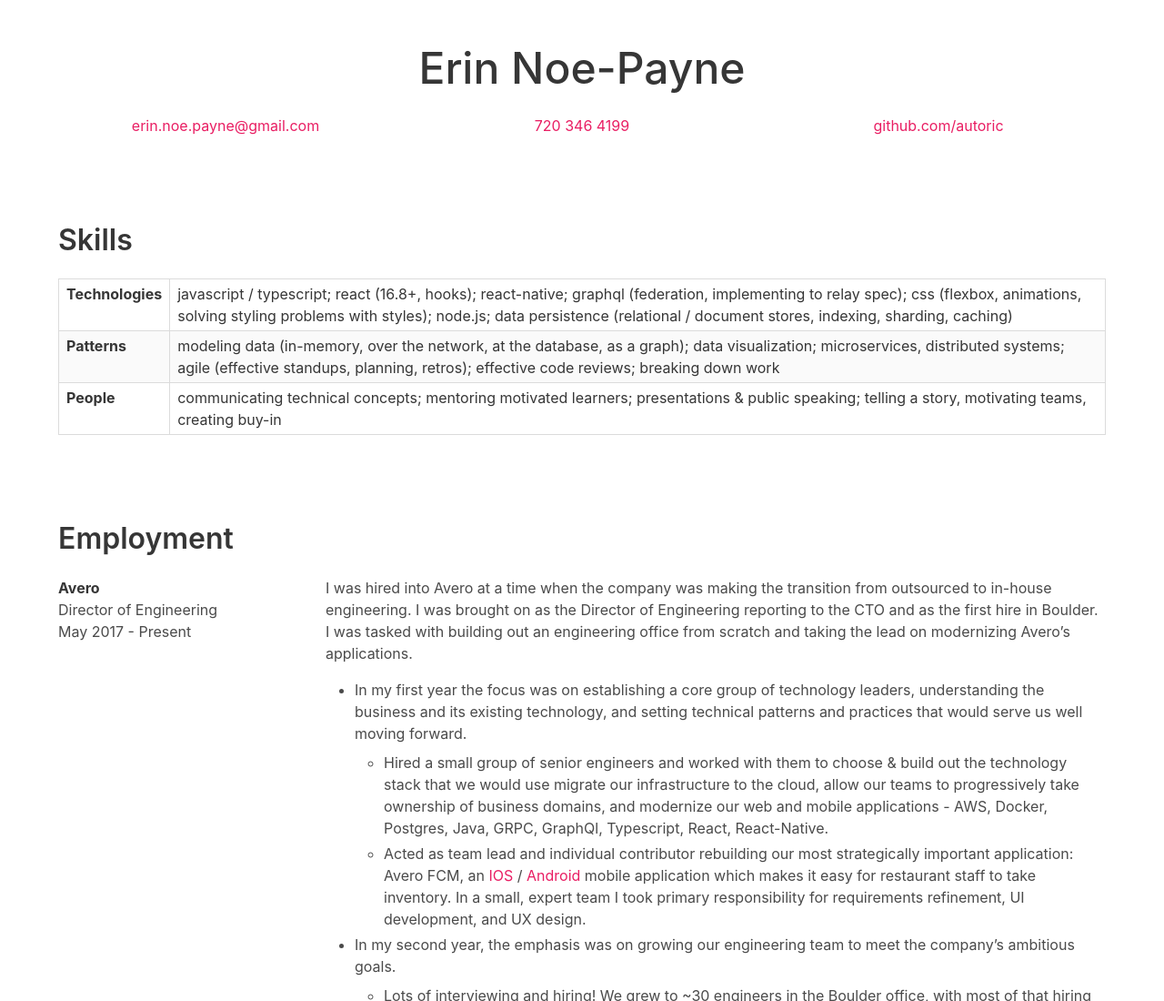
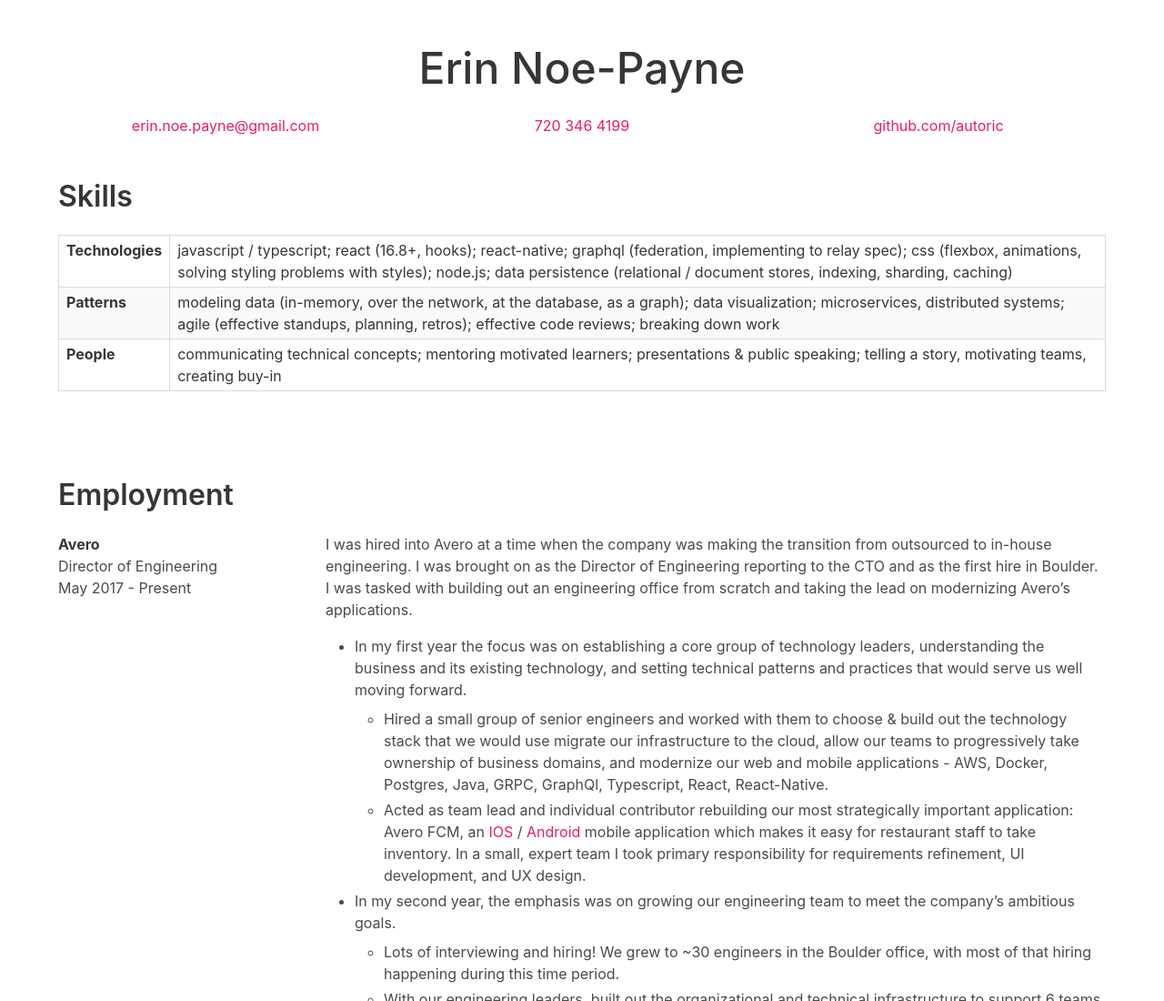
Before and after one commit to erin-noe-payne/resume, a plain HTML site: page index.html in a window 1280 px wide. Shown: the top 1100 px of the page at 91% size. Drawn offline with nearby package versions, Linux system fonts and the light colour scheme.

Commit message:
tighten up padding on header

```diff
--- a/index.html
+++ b/index.html
@@ -18,11 +18,14 @@
         a:hover {
             color: #ad1457;
         }
+        .padding-bottom-0 {
+            padding-bottom: 0;
+        }
     </style>
 </head>
 
 <body>
-    <div class="section">
+    <div class="section padding-bottom-0">
         <div class="container">
             <h1 class="title is-1 has-text-centered" style="font-weight: 500">Erin Noe-Payne</h1>
             <div class="columns">
```
